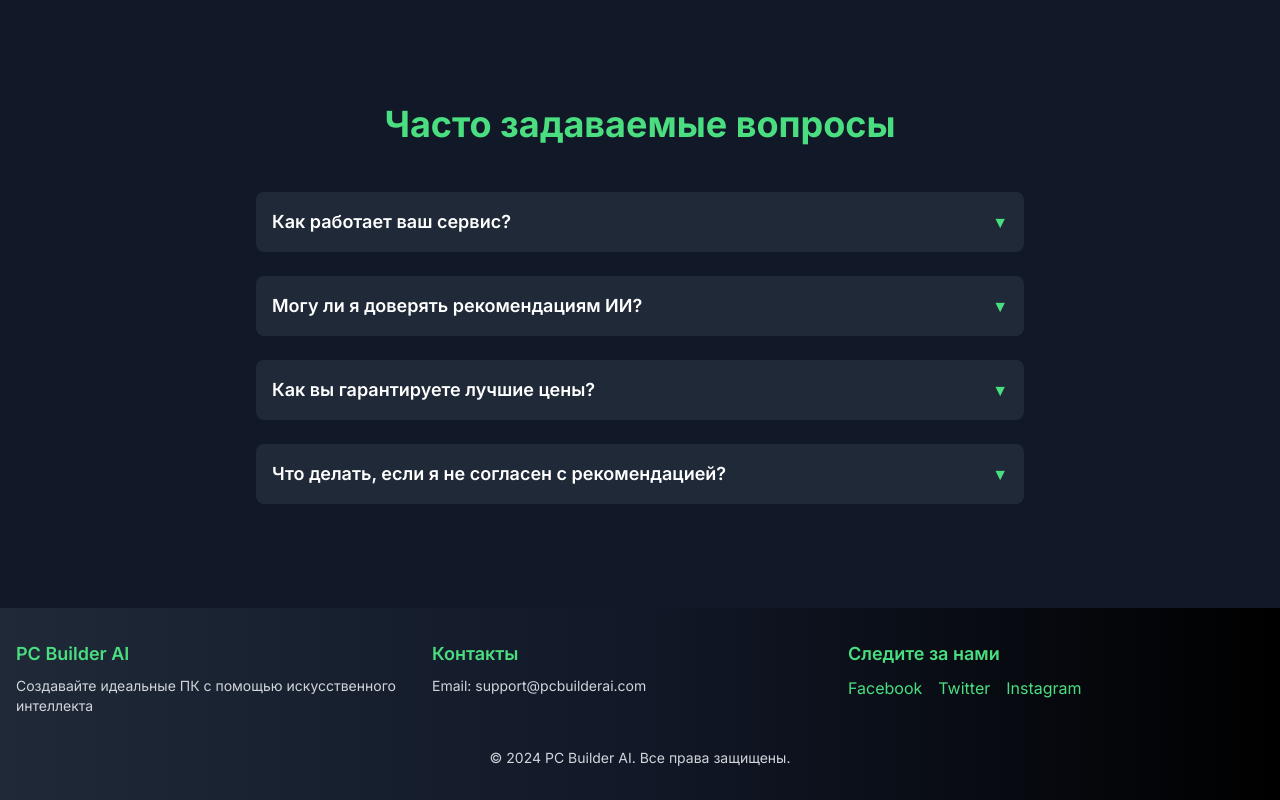
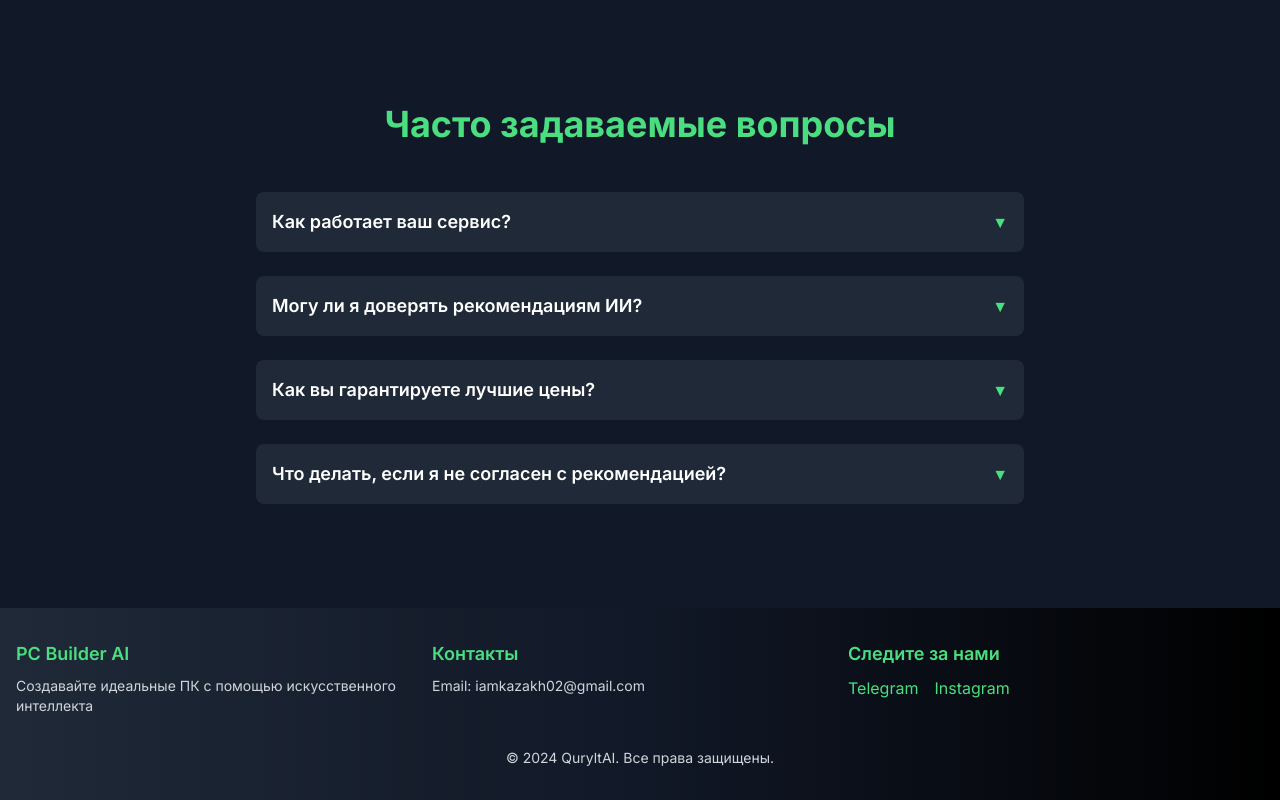
Before and after one commit to ZDOG017/my-pc-builder, a Next.js app in the folder frontend/: page / in a window 1280 px wide. Shown: the part 1672-2472 px from the top of the page. Built offline with nearby package versions, Linux system fonts and the light colour scheme.

Commit message:
a little adjustments to frontend

```diff
--- a/frontend/src/components/Description.tsx
+++ b/frontend/src/components/Description.tsx
@@ -51,7 +51,7 @@ function getStepDescription(step: number) {
     case 2:
       return "Получите оптимизированную конфигурацию ПК, соответствующую вашим требованиям.";
     case 3:
-      return "Сравните цены на AliExpress и выберите наиболее выгодные предложения.";
+      return "Сравнивает цены на Kaspi.kz и выбирает наиболее выгодные предложения.";
     default:
       return "";
   }
--- a/frontend/src/components/FAQ.tsx
+++ b/frontend/src/components/FAQ.tsx
@@ -5,15 +5,15 @@ export default function FAQ() {
   const faqs = [
     {
       question: "Как работает ваш сервис?",
-      answer: "Наш сервис использует искусственный интеллект для анализа ваших потребностей и бюджета, а затем подбирает оптимальную конфигурацию ПК, сравнивая цены на AliExpress."
+      answer: "Наш сервис использует искусственный интеллект для анализа ваших потребностей и бюджета, а затем подбирает оптимальную конфигурацию ПК, сравнивая цены на Kaspi.kz"
     },
     {
       question: "Могу ли я доверять рекомендациям ИИ?",
-      answer: "Да, наш ИИ обучен на основе огромного количества данных о комплектующих и их совместимости. Мы постоянно обновляем нашу базу данных для обеспечения актуальности рекомендаций."
+      answer: "Да, наш ИИ обучен на основе огромного количества данных о комплектующих и их совместимости. Мы постоянно обновляем его для обеспечения актуальности рекомендаций."
     },
     {
       question: "Как вы гарантируете лучшие цены?",
-      answer: "Мы анализируем предложения на AliExpress в режиме реального времени, чтобы найти наиболее выгодные предложения для каждого компонента."
+      answer: "Мы анализируем предложения на Kaspi.kz в режиме реального времени, чтобы найти наиболее выгодные предложения для каждого компонента."
     },
     {
       question: "Что делать, если я не согласен с рекомендацией?",
--- a/frontend/src/components/Features.tsx
+++ b/frontend/src/components/Features.tsx
@@ -14,7 +14,7 @@ export default function Features() {
     },
     {
       title: "Лучшие цены",
-      description: "Анализируем предложения на AliExpress для вашей выгоды",
+      description: "Анализируем предложения на Kaspi.kz для вашей выгоды",
       icon: <CurrencyDollarIcon className="w-8 h-8 text-green-400" />
     },
     {
--- a/frontend/src/components/Footer.tsx
+++ b/frontend/src/components/Footer.tsx
@@ -9,19 +9,18 @@ export default function Footer() {
           </div>
           <div className="w-full md:w-1/3 mb-6 md:mb-0">
             <h3 className="text-lg font-semibold mb-2 text-green-400">Контакты</h3>
-            <p className="text-sm text-gray-300">Email: support@pcbuilderai.com</p>
+            <p className="text-sm text-gray-300">Email: iamkazakh02@gmail.com</p>
           </div>
           <div className="w-full md:w-1/3">
             <h3 className="text-lg font-semibold mb-2 text-green-400">Следите за нами</h3>
             <div className="flex space-x-4">
-              <a href="#" className="text-green-400 hover:text-green-300 transition-colors duration-300">Facebook</a>
-              <a href="#" className="text-green-400 hover:text-green-300 transition-colors duration-300">Twitter</a>
-              <a href="#" className="text-green-400 hover:text-green-300 transition-colors duration-300">Instagram</a>
+              <a target="_blank" href="https://web.telegram.org/k/#@zdog017" className="text-green-400 hover:text-green-300 transition-colors duration-300">Telegram</a>
+              <a target="_blank" href="https://www.instagram.com/qurylt.ai?igsh=MXhld2Z3Z2JrdXlyMw%3D%3D&utm_source=qr" className="text-green-400 hover:text-green-300 transition-colors duration-300">Instagram</a>
             </div>
           </div>
         </div>
         <div className="mt-8 text-center text-sm text-gray-300">
-          <p>&copy; 2024 PC Builder AI. Все права защищены.</p>
+          <p>&copy; 2024 QuryltAI. Все права защищены.</p>
         </div>
       </div>
     </footer>
--- a/frontend/src/components/Header.tsx
+++ b/frontend/src/components/Header.tsx
@@ -32,7 +32,7 @@ export default function Header() {
     <header className={`fixed w-full bg-gray-900 text-white shadow-lg transition-transform duration-300 ${isVisible ? 'translate-y-0' : '-translate-y-full'} z-50`}>
       <div className="container mx-auto px-4 py-4">
         <div className="flex justify-between items-center">
-          <Link href="/" className="text-2xl font-bold text-green-400">PC Builder AI</Link>
+          <Link href="/" className="text-2xl font-bold text-green-400">QuryltAI</Link>
           <nav className="hidden md:block">
             <ul className="flex space-x-6">
               <li><Link href="/" className="text-gray-400 hover:text-green-500">Главная</Link></li>
--- a/frontend/src/components/ServiceHeader.tsx
+++ b/frontend/src/components/ServiceHeader.tsx
@@ -9,7 +9,7 @@ export default function ServiceHeader() {
     <header className="w-full bg-gray-900 text-white shadow-lg fixed top-0 z-50">
       <div className="container mx-auto px-4 py-4">
         <div className="flex justify-between items-center">
-          <Link href="/" className="text-2xl font-bold text-green-400">PC Builder AI</Link>
+          <Link href="/" className="text-2xl font-bold text-green-400">QuryltAI</Link>
           <nav className="hidden md:block">
             <ul className="flex space-x-6">
               <li><Link href="/" className="text-gray-400 hover:text-green-500">Главная</Link></li>
```
